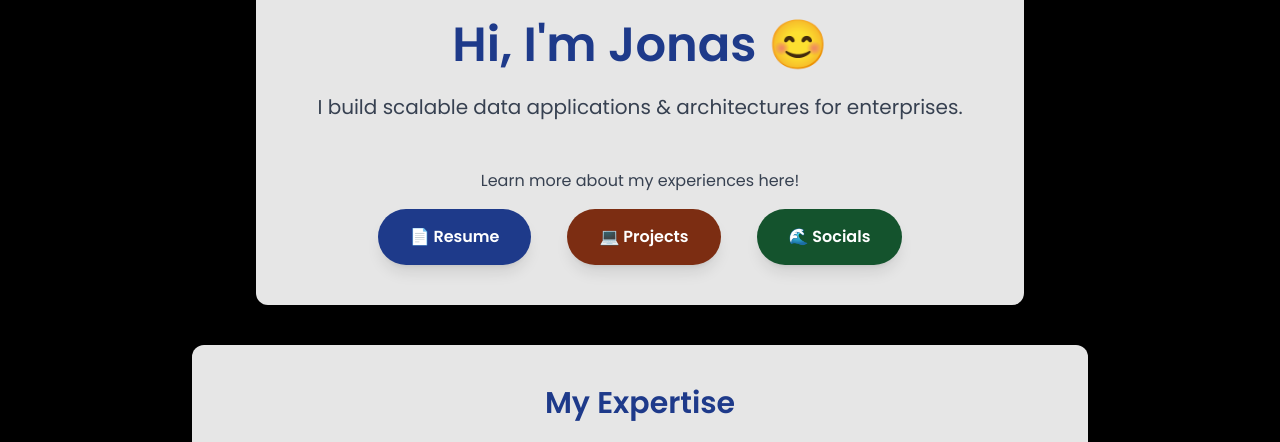
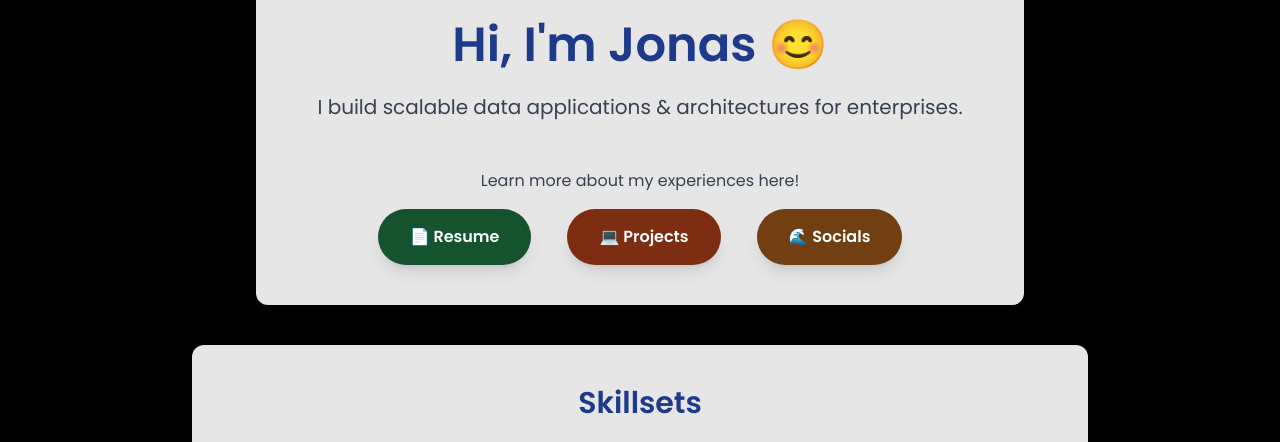
Before and after one commit to jonasnjx/portfolio_site, a plain HTML site: page index.html in a window 1280 px wide. Shown: the part 251-693 px from the top of the page. Drawn offline with nearby package versions, Linux system fonts and the light colour scheme.

Commit message:
modify button colour

```diff
--- a/index.html
+++ b/index.html
@@ -22,13 +22,13 @@
         <div class="my-12"></div>
         <p class="text-l mt-4 text-gray-700">Learn more about my experiences here!</p>
         <div class="mt-4 flex flex-col sm:flex-row justify-center gap-9">
-            <button class="px-8 py-4 bg-blue-900 text-white font-semibold rounded-full shadow-lg hover:bg-blue-700 hover:scale-105 active:bg-green-500 transform transition duration-300" onclick="navigate('resume.html')">
+            <button class="px-8 py-4 bg-green-900 text-white font-semibold rounded-full shadow-lg hover:bg-blue-700 hover:scale-105 active:bg-green-500 transform transition duration-300" onclick="navigate('resume.html')">
                 📄 Resume
             </button>
             <button class="px-8 py-4 bg-orange-900 text-white font-semibold rounded-full shadow-lg hover:bg-blue-700 hover:scale-105 active:bg-green-500 transform transition duration-300" onclick="navigate('projects.html')">
                 💻 Projects
             </button>
-            <button class="px-8 py-4 bg-green-900 text-white font-semibold rounded-full shadow-lg hover:bg-blue-700 hover:scale-105 active:bg-green-500 transform transition duration-300" onclick="navigate('socials.html')">
+            <button class="px-8 py-4 bg-yellow-900 text-white font-semibold rounded-full shadow-lg hover:bg-blue-700 hover:scale-105 active:bg-green-500 transform transition duration-300" onclick="navigate('socials.html')">
                 🌊 Socials
             </button>
         </div>
@@ -36,7 +36,7 @@
 
     <!-- Skills Section -->
     <div class="max-w-4xl mx-auto bg-white bg-opacity-90 p-10 mt-10 rounded-xl shadow-2xl">
-        <h2 class="text-3xl font-extrabold text-blue-900 mb-6">My Expertise</h2>
+        <h2 class="text-3xl font-extrabold text-blue-900 mb-6">Skillsets</h2>
         <div class="grid grid-cols-2 sm:grid-cols-3 gap-6">
             <div class="flex flex-col items-center">
                 <img src="assets/aws.png" alt="AWS Logo" class="w-20 h-20">
```
